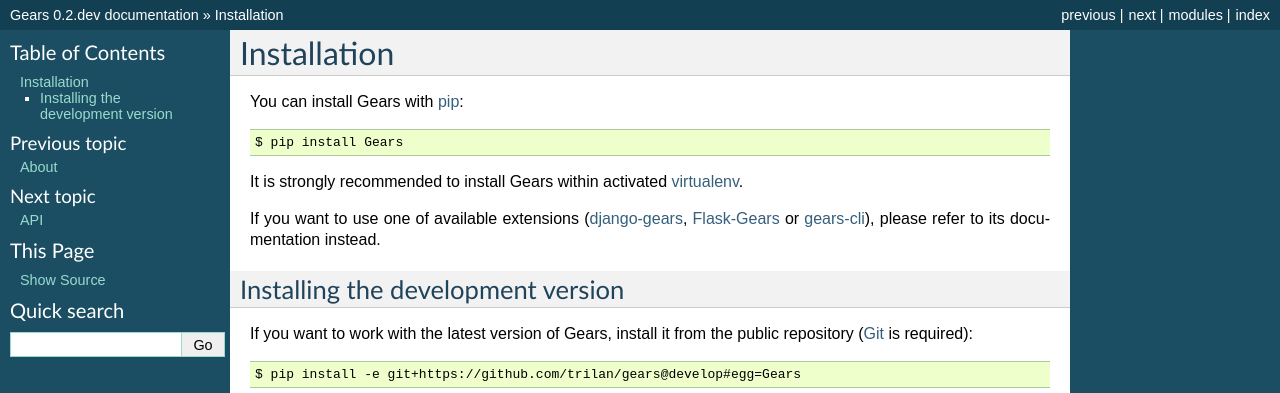
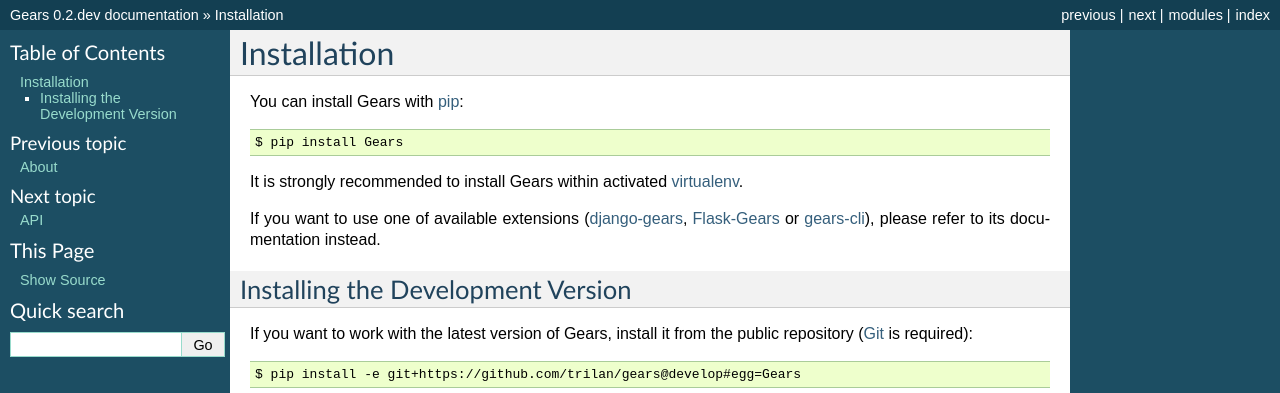
Before and after one commit to gears/gears, a Sphinx documentation site: the page built from docs/installation.rst, in a window 1280 px wide. Shown: the top 393 px of the page. Built offline with Sphinx 7.4.7, drawn with Linux system fonts in a browser that asks for light colours.

Commit message:
Fix title in the docs

```diff
--- a/docs/installation.rst
+++ b/docs/installation.rst
@@ -10,7 +10,7 @@
 If you want to use one of available extensions (django-gears_, Flask-Gears_ or
 gears-cli_), please refer to its documentation instead.
 
-Installing the development version
+Installing the Development Version
 ----------------------------------
 
 If you want to work with the latest version of Gears, install it from the
```
